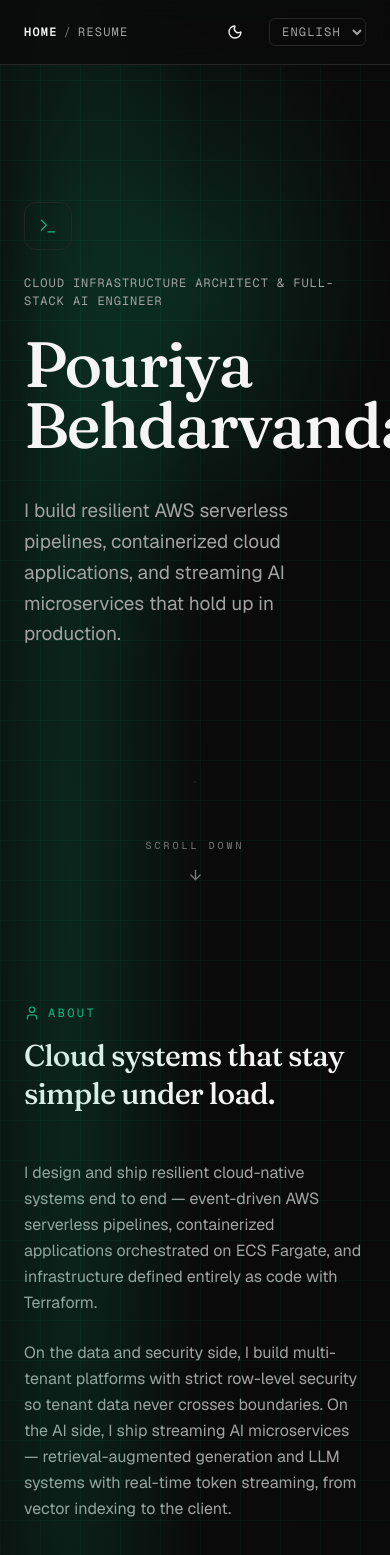
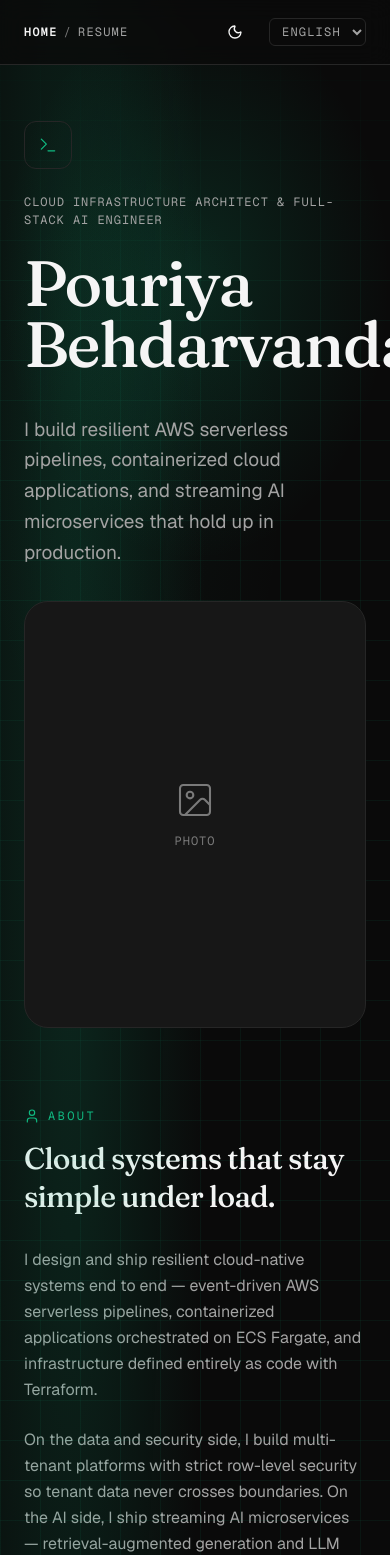
Before and after one commit to Behdarvandan/pouriya-portfolio, a Next.js app: page /en in a window 390 px wide. Shown: the top 1555 px of the page. Built offline with nearby package versions, Linux system fonts and the light colour scheme.

Commit message:
refactor: mobile-first spacing and density pass across all sections

```diff
--- a/src/app/globals.css
+++ b/src/app/globals.css
@@ -164,9 +164,20 @@
   );
 }
 
-/* Engineering-grid texture for the hero, built from repeating gradients so
-   no image asset is needed. Faded top-to-bottom with a mask so it reads as
-   backdrop, not decoration competing with the copy. */
+/* Engineering-grid texture, built from repeating gradients so no image
+   asset is needed. Faded in from the top with a mask so it reads as
+   backdrop, not decoration competing with the hero copy.
+   Faz 6.8 fix: this element spans the whole page (page.tsx), not just the
+   hero, since Faz 6.7 — the mask used to be a radial-gradient sized in %,
+   which sizes against THIS ELEMENT's own box. Once that box became the
+   full page height, "60%" stopped meaning "near the hero" and started
+   meaning "roughly halfway down the entire page," so the grid faded to
+   fully transparent well before Contact — exactly the "cuts off partway
+   down" bug. A vh-based (viewport-relative, not element-relative) linear
+   fade-in avoids that: it always completes within the same fixed distance
+   from the top regardless of total page height, and — a plain 2-stop
+   gradient holds its last color for the remainder of the line — stays
+   fully opaque for every section after that, all the way to Contact. */
 .blueprint-grid {
   background-image:
     repeating-linear-gradient(
@@ -178,12 +189,8 @@
       color-mix(in srgb, var(--accent) 7%, transparent) 0 1px,
       transparent 1px 40px
     );
-  mask-image: radial-gradient(ellipse 80% 60% at 50% 0%, black 45%, transparent 100%);
-  -webkit-mask-image: radial-gradient(
-    ellipse 80% 60% at 50% 0%,
-    black 45%,
-    transparent 100%
-  );
+  mask-image: linear-gradient(to bottom, transparent, black 40vh);
+  -webkit-mask-image: linear-gradient(to bottom, transparent, black 40vh);
 }
 
 /* Static duotone identity wash (Faz 4) — paints on first load, no hover or
--- a/src/components/about.tsx
+++ b/src/components/about.tsx
@@ -14,11 +14,11 @@
   return (
     <section
       id="about"
-      className="scroll-mt-24 flex min-h-screen flex-col justify-center bg-canvas"
+      className="scroll-mt-24 flex flex-col justify-center bg-canvas md:min-h-screen"
     >
       <RevealGroup
         as="div"
-        className="shell grid gap-12 py-24 md:grid-cols-[0.9fr_1.2fr] md:py-32"
+        className="shell grid gap-8 py-14 md:grid-cols-[0.9fr_1.2fr] md:gap-12 md:py-32"
       >
         <RevealItem as="div">
           <SectionHeading
--- a/src/components/contact.tsx
+++ b/src/components/contact.tsx
@@ -23,11 +23,11 @@
   return (
     <section
       id="contact"
-      className="scroll-mt-24 flex min-h-screen flex-col justify-center border-t border-edge bg-panel"
+      className="scroll-mt-24 flex flex-col justify-center border-t border-edge bg-panel md:min-h-screen"
     >
       <RevealGroup
         as="div"
-        className="shell flex flex-col items-start gap-10 py-24 md:flex-row md:items-end md:justify-between md:py-32"
+        className="shell flex flex-col items-start gap-6 py-14 md:flex-row md:items-end md:justify-between md:gap-10 md:py-32"
       >
         <RevealItem as="div" className="flex max-w-2xl flex-col gap-6">
           <p className="flex items-center gap-2 font-mono text-xs uppercase tracking-[0.2em] text-accent">
--- a/src/components/experience.tsx
+++ b/src/components/experience.tsx
@@ -13,16 +13,16 @@
   return (
     <section
       id="experience"
-      className="scroll-mt-24 flex min-h-screen flex-col justify-center border-t border-edge bg-panel"
+      className="scroll-mt-24 flex flex-col justify-center border-t border-edge bg-panel md:min-h-screen"
     >
-      <div className="shell py-24 md:py-32">
+      <div className="shell py-14 md:py-32">
         <SectionHeading
           icon={Briefcase}
           label={sectionT("label")}
           title={sectionT("title")}
         />
 
-        <RevealGroup as="ol" className="mt-14">
+        <RevealGroup as="ol" className="mt-8 md:mt-14">
           {portfolio.experience.map((item) => (
             <RevealItem
               key={`${item.role[locale]}-${item.period}`}
--- a/src/components/hero.tsx
+++ b/src/components/hero.tsx
@@ -30,7 +30,13 @@
         aria-hidden="true"
       />
 
-      <HeroRevealGroup className="shell relative grid min-h-screen grid-cols-1 items-center gap-12 py-24 pb-[10vh] sm:pb-[14vh] lg:grid-cols-[1.15fr_0.85fr] lg:items-stretch">
+      {/* Faz 6.8: min-h-screen and the scroll-indicator's reserved bottom
+          padding (pb-[14vh]) both moved to md: — below that, a stacked
+          icon+role+name+tagline+photo column can run taller than one
+          screen, and forcing full-viewport height there just crams it;
+          the indicator itself is also md:flex (hidden on mobile), so
+          reserving space for it below md was dead padding anyway. */}
+      <HeroRevealGroup className="shell relative grid grid-cols-1 items-center gap-8 py-14 pb-6 md:min-h-screen md:gap-12 md:py-24 md:pb-[14vh] lg:grid-cols-[1.15fr_0.85fr] lg:items-stretch">
         <div className="flex max-w-xl flex-col gap-6">
           <HeroRevealItem>
             {/* Icon-signature: the ssamilg.dev reference's mark above the
@@ -67,7 +73,20 @@
           </HeroRevealItem>
         </div>
 
-        <HeroRevealItem slow className="justify-self-center lg:justify-self-end">
+        {/* w-full below lg (not just "justify-self-center"): below lg this
+            grid item's cell spans the shell's full width, and
+            justify-self-center alone shrinks the item to its own
+            content size to center it — which collapses HeroPhotoSlot's
+            own w-full to 0 against that shrunk, width-less parent (same
+            flex/grid shrink-to-fit trap fixed in photo-reveal-motion.tsx
+            for Faz 6.5). lg:w-auto reverts to the original, already-
+            verified desktop sizing (HeroPhotoSlot's width is aspect-ratio-
+            derived there via stretchOnLg, not a percentage, so it doesn't
+            need this). */}
+        <HeroRevealItem
+          slow
+          className="w-full justify-self-center lg:w-auto lg:justify-self-end"
+        >
           <HeroPhotoSlot stretchOnLg />
         </HeroRevealItem>
 
--- a/src/components/motion/hero-reveal.tsx
+++ b/src/components/motion/hero-reveal.tsx
@@ -85,11 +85,17 @@
   // is gated on this raw flag, not on the resolved duration.
   const prefersReducedMotion = useReducedMotion();
 
+  // No `display` utility (inline-flex/flex) hardcoded here — the caller's
+  // className owns that (hero.tsx passes "hidden md:flex" to hide this on
+  // mobile). A hardcoded `inline-flex` here previously fought "hidden" at
+  // equal specificity, with the winner decided by Tailwind's generated CSS
+  // source order rather than the intended breakpoint — it was losing, so
+  // the indicator rendered on every viewport width, mobile included.
   return (
     <a
       href={href}
       aria-label={label}
-      className={`inline-flex flex-col items-center gap-2 text-faint transition-colors hover:text-ink ${className ?? ""}`}
+      className={`flex-col items-center gap-2 text-faint transition-colors hover:text-ink ${className ?? ""}`}
     >
       <span className="font-mono text-[10px] uppercase tracking-[0.3em]">{label}</span>
       <motion.span
--- a/src/components/motion/project-card.tsx
+++ b/src/components/motion/project-card.tsx
@@ -28,7 +28,7 @@
       whileHover={{ rotateX: -4, y: -4, scale: 1.01, zIndex: 1 }}
       transition={{ type: "spring", stiffness: 300, damping: 22 }}
       style={{ transformStyle: "preserve-3d" }}
-      className="group flex flex-col gap-5 bg-canvas p-7 transition-colors hover:bg-panel"
+      className="group flex flex-col gap-4 bg-canvas p-5 transition-colors hover:bg-panel md:gap-5 md:p-7"
     >
       <div className="flex items-start justify-between gap-4">
         <div className="flex flex-col gap-1">
--- a/src/components/projects.tsx
+++ b/src/components/projects.tsx
@@ -12,9 +12,9 @@
   return (
     <section
       id="projects"
-      className="scroll-mt-24 flex min-h-screen flex-col justify-center border-t border-edge"
+      className="scroll-mt-24 flex flex-col justify-center border-t border-edge md:min-h-screen"
     >
-      <div className="shell py-24 md:py-32">
+      <div className="shell py-14 md:py-32">
         <SectionHeading
           icon={FolderGit2}
           label={sectionT("label")}
@@ -23,10 +23,12 @@
         />
 
         {/* perspective on the grid, not each card, so hover tilt reads as one
-            shared vanishing point instead of each card tilting independently */}
+            shared vanishing point instead of each card tilting independently.
+            grid-cols-1 is implicit below md (no grid-cols-* set), so cards
+            already stack full-width, one per row, on phones. */}
         <RevealGroup
           as="div"
-          className="mt-14 grid gap-px border border-edge bg-edge [perspective:1200px] md:grid-cols-2"
+          className="mt-8 grid gap-px border border-edge bg-edge [perspective:1200px] md:mt-14 md:grid-cols-2"
         >
           {portfolio.projects.map((project) => (
             <ProjectCard key={project.slug} project={project} />
--- a/src/components/skills.tsx
+++ b/src/components/skills.tsx
@@ -13,9 +13,9 @@
   return (
     <section
       id="skills"
-      className="scroll-mt-24 flex min-h-screen flex-col justify-center border-t border-edge bg-canvas"
+      className="scroll-mt-24 flex flex-col justify-center border-t border-edge bg-canvas md:min-h-screen"
     >
-      <div className="shell py-24 md:py-32">
+      <div className="shell py-14 md:py-32">
         <SectionHeading
           icon={Code2}
           label={sectionT("label")}
@@ -23,9 +23,12 @@
           description={sectionT("description")}
         />
 
+        {/* grid-cols-1 is implicit below sm (no grid-cols-* set), so
+            categories already stack one per row on phones — sm:grid-cols-2
+            only kicks in at 640px+. */}
         <RevealGroup
           as="div"
-          className="mt-14 grid gap-8 sm:grid-cols-2 lg:grid-cols-4"
+          className="mt-8 grid gap-6 sm:grid-cols-2 md:mt-14 md:gap-8 lg:grid-cols-4"
         >
           {portfolio.skills.map((category) => (
             <RevealItem
```
